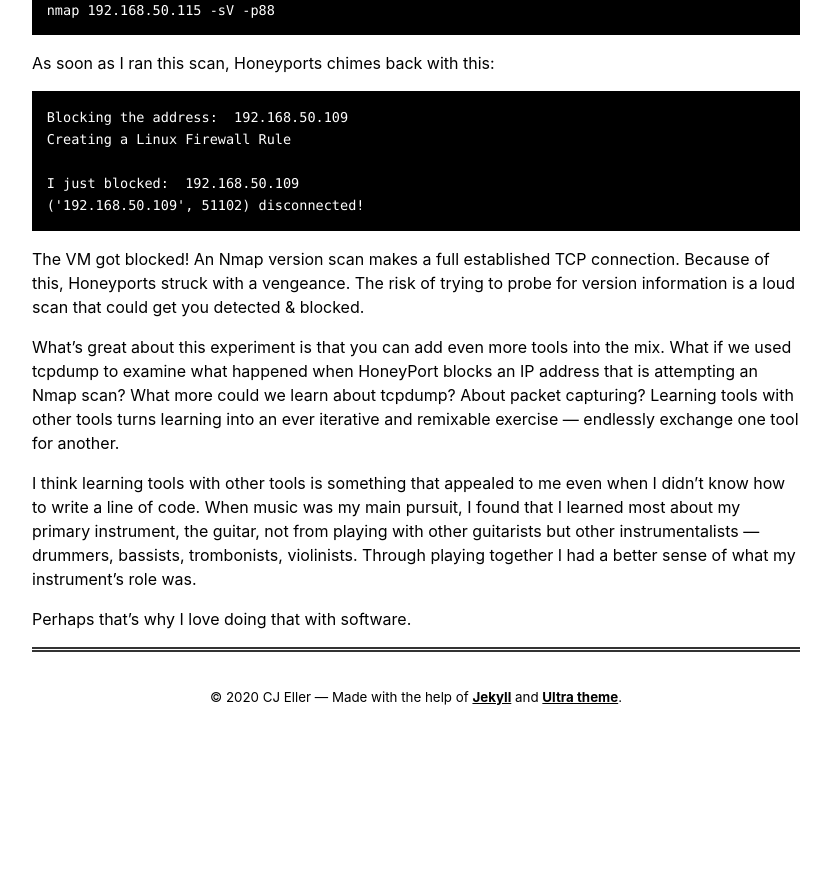
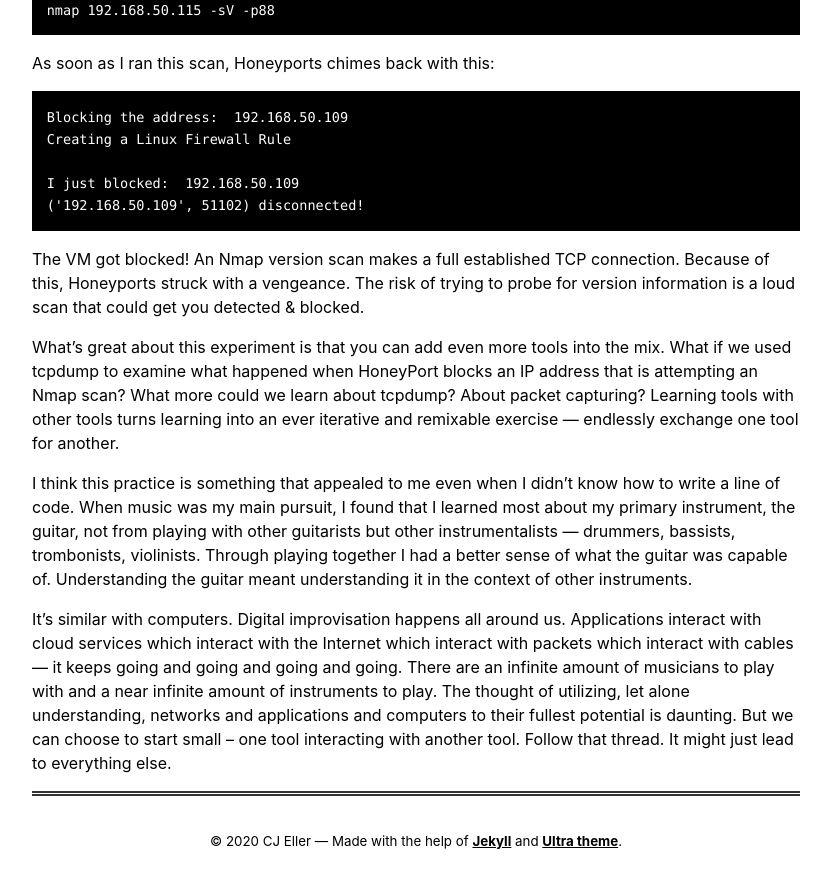
Before and after one commit to cjeller1592/cjeller-site, a Jekyll site: the page built from _posts/2020-10-28-learning-tools-with-other-tools.md, in a window 1280 px wide and 900 px high, scrolled down 1914 px. Shown: the top 888 px of the window, without its empty margins (224-1055 px from the left). Built offline with Jekyll 4.4.1, drawn with Linux system fonts in a browser that asks for light colours; before the commit the page ends 2670 px from its top, so only the background shows below that; some of the changed text lies outside the part shown.

Commit message:
added blog summary and edited tools post

```diff
--- a/_layouts/blog.html
+++ b/_layouts/blog.html
@@ -8,7 +8,7 @@ title: Notes
   <h2><a href="{{ site.baseurl }}{{ post.url }}">
     {{ post.title }}
   </a></h2>
-  <p>{{ post.summary }}</p>
+  <p><i>{{ post.summary }}</i></p>
     <time class="date" datetime="{{ post.date | date_to_xmlschema }}">{{ post.date | date: "%B %-d, %Y" }}</time>
 </article>
 {% endfor %}
--- a/_posts/2020-10-28-learning-tools-with-other-tools.md
+++ b/_posts/2020-10-28-learning-tools-with-other-tools.md
@@ -73,6 +73,6 @@ The VM got blocked! An Nmap version scan makes a full established TCP connection
 
 What's great about this experiment is that you can add even more tools into the mix. What if we used tcpdump to examine what happened when HoneyPort blocks an IP address that is attempting an Nmap scan? What more could we learn about tcpdump? About packet capturing? Learning tools with other tools turns learning into an ever iterative and remixable exercise — endlessly exchange one tool for another.
 
-I think learning tools with other tools is something that appealed to me even when I didn't know how to write a line of code. When music was my main pursuit, I found that I learned most about my primary instrument, the guitar, not from playing with other guitarists but other instrumentalists — drummers, bassists, trombonists, violinists. Through playing together I had a better sense of what my instrument's role was.
+I think this practice is something that appealed to me even when I didn't know how to write a line of code. When music was my main pursuit, I found that I learned most about my primary instrument, the guitar, not from playing with other guitarists but other instrumentalists — drummers, bassists, trombonists, violinists. Through playing together I had a better sense of what the guitar was capable of. Understanding the guitar meant understanding it in the context of other instruments.
 
-Perhaps that's why I love doing that with software.
+It's similar with computers. Digital improvisation happens all around us. Applications interact with cloud services which interact with the Internet which interact with packets which interact with cables — it keeps going and going and going and going. There are an infinite amount of musicians to play with and a near infinite amount of instruments to play. The thought of utilizing, let alone understanding, networks and applications and computers to their fullest potential is daunting. But we can choose to start small – one tool interacting with another tool. Follow that thread. It might just lead to everything else.
```
Also changed, not shown: other parts of _posts/2020-10-28-learning-tools-with-other-tools.md (+2 -2 lines).
